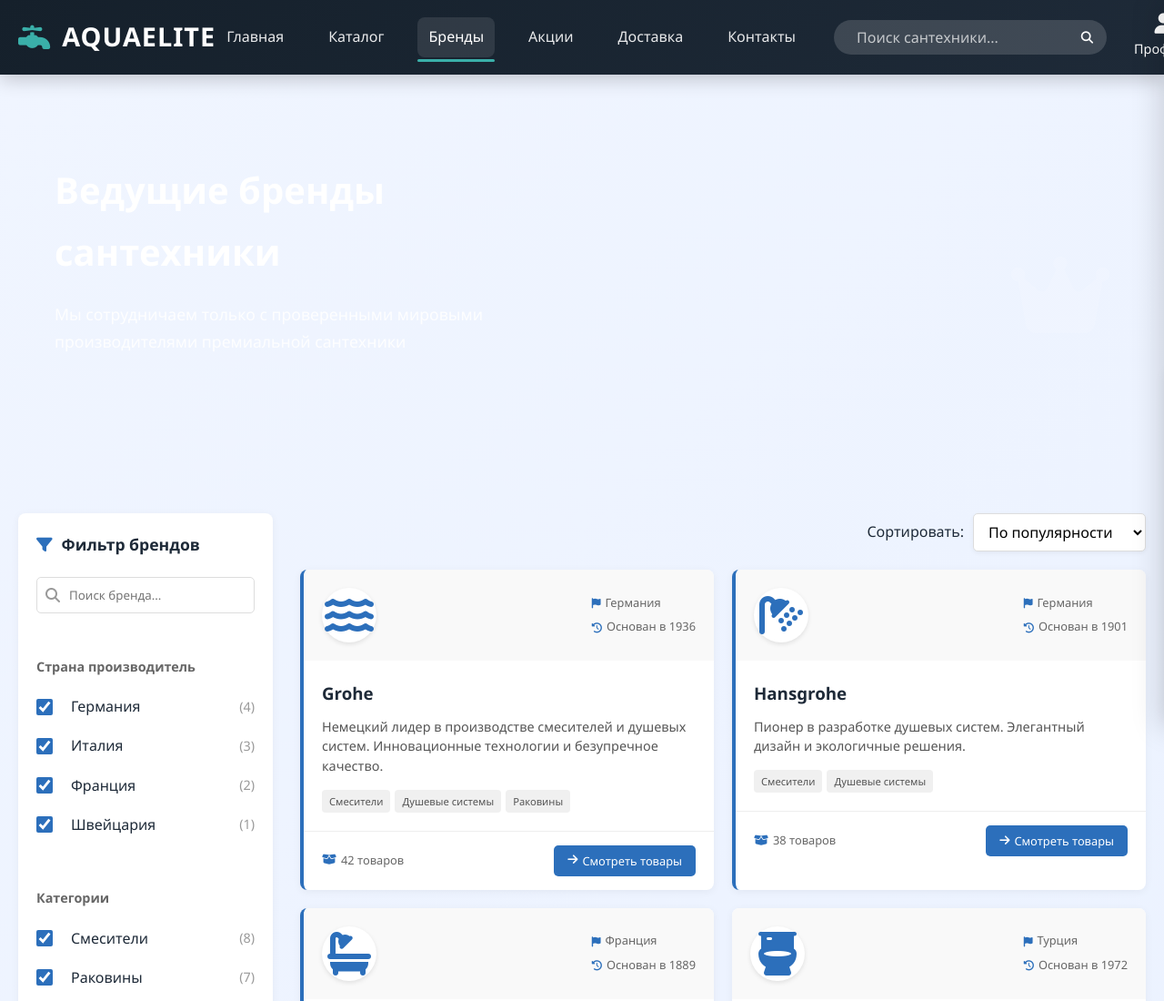
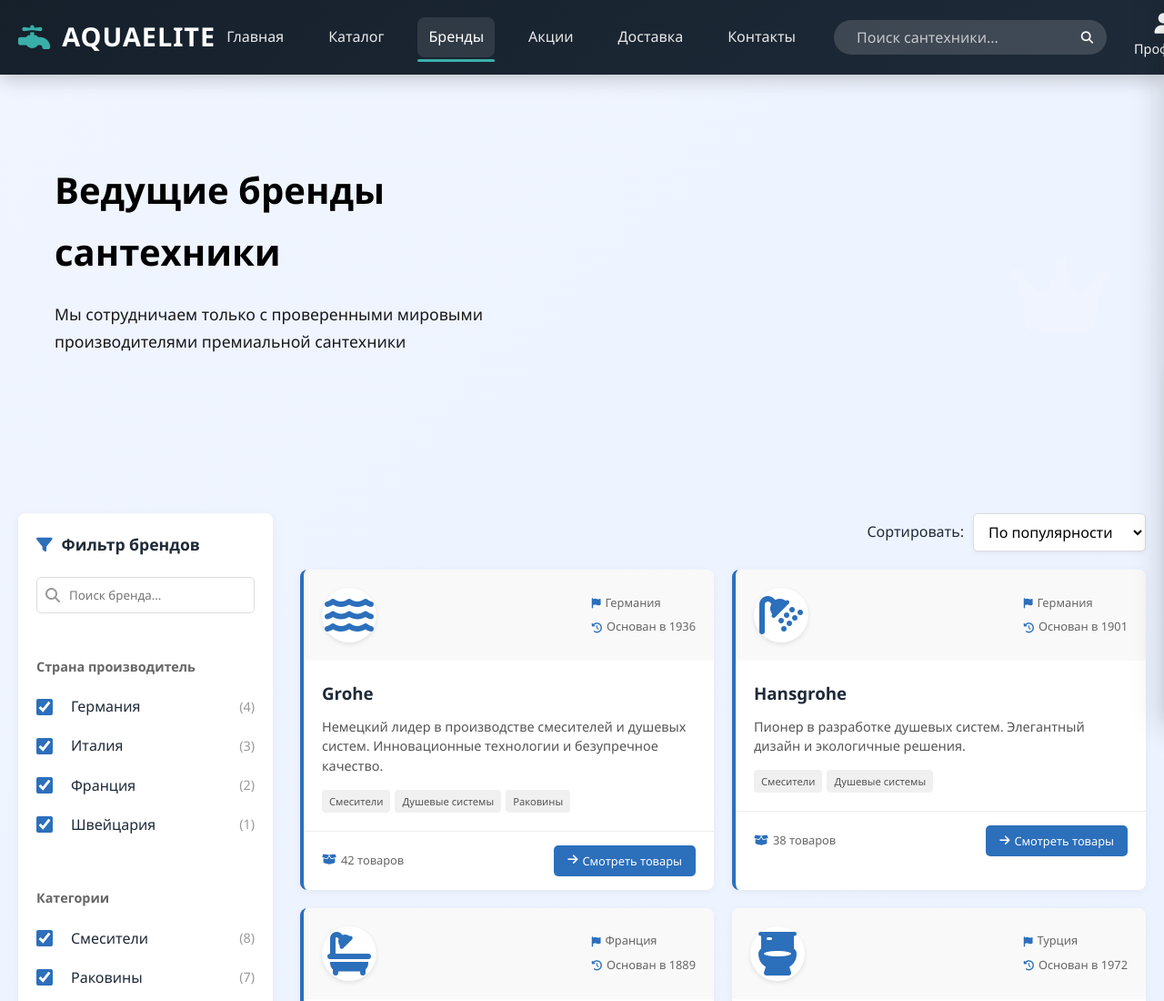
Before and after one commit to xazoreeeeeeeed/sitik, a plain HTML site: page brands.html in a window 1280 px wide. Shown: the top 1100 px of the page at 91% size. Drawn offline with Linux system fonts and the light colour scheme.

Commit message:
Update brands.html

```diff
--- a/brands.html
+++ b/brands.html
@@ -54,7 +54,7 @@
     <!-- Brands Hero Section -->
     <div class="container">
         <div class="page-hero">
-            <div class="hero-content">
+            <div style="color: black;"class="hero-content">
                 <h1>Ведущие бренды сантехники</h1>
                 <p>Мы сотрудничаем только с проверенными мировыми производителями премиальной сантехники</p>
             </div>
```
